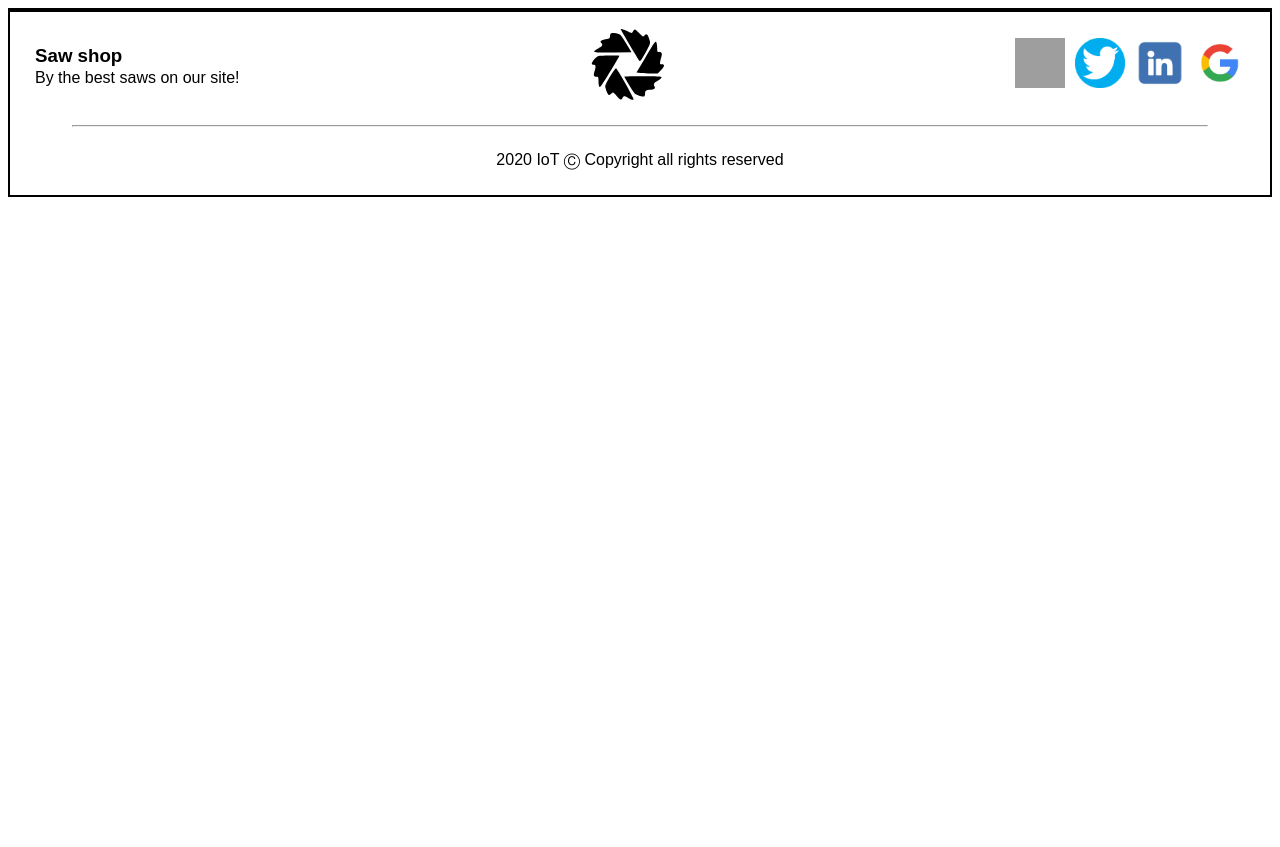
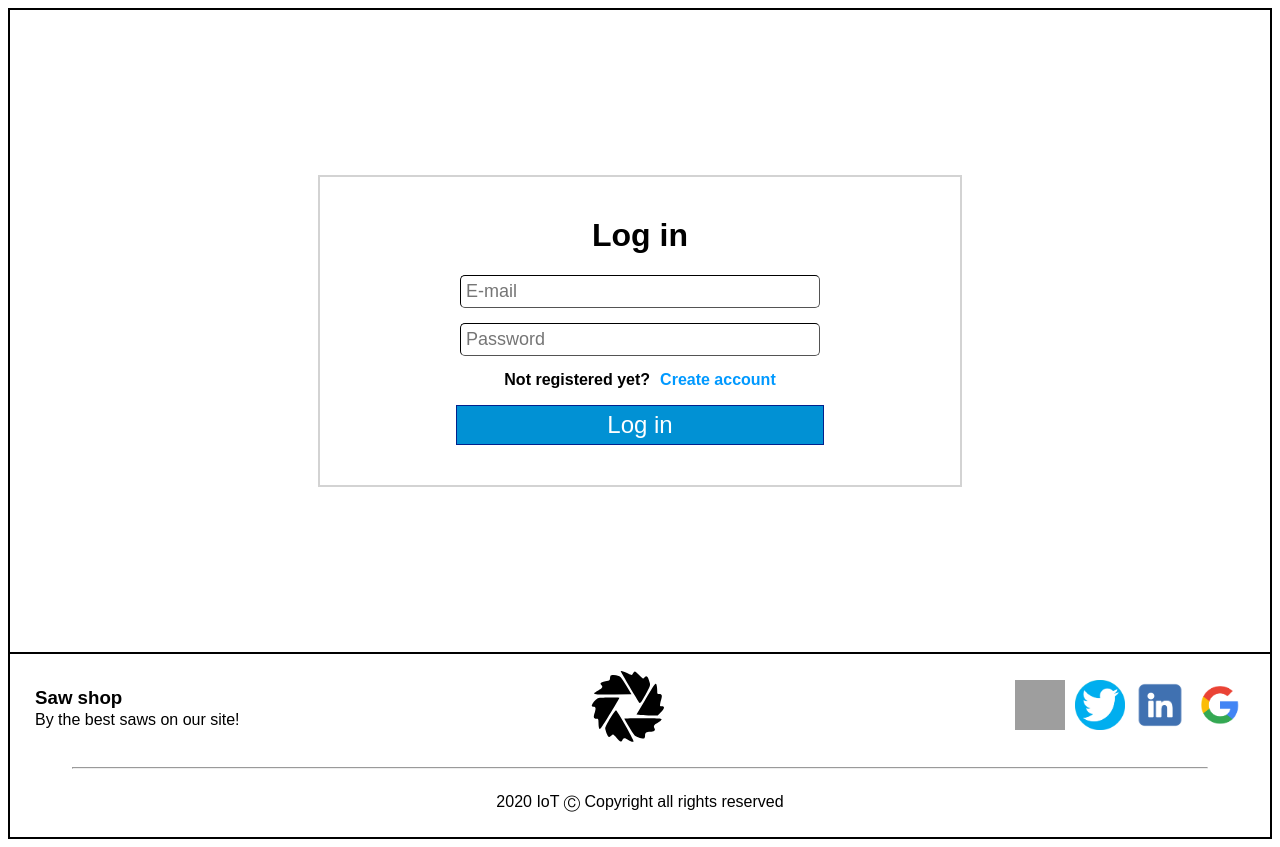
Before and after one commit to max-dmytryshyn/Web-Labs, a React (Create React App) app in the folder Lab 6+/spa/: page /login in a window 1280 px wide. Before the commit the page ends 800 px from the top, so only its background shows below. Built offline with nearby package versions, Linux system fonts and the light colour scheme; grey boxes are pictures that could not be loaded; the HTML template or start-up script is replaced by a standard one.

Commit message:
Add login page with all validations and logging

```diff
--- a/Lab 6+/spa/src/components/form_field/FormField.jsx
+++ b/Lab 6+/spa/src/components/form_field/FormField.jsx
@@ -9,7 +9,7 @@ export const FormField = (props) => {
       <label htmlFor={props.name} className="form_field__label">
         {props.label}
       </label>
-      <Field type={props.type} name={props.name} className="form_field__input" />
+      <Field type={props.type} name={props.name} placeHolder={props.placeHolder} className="form_field__input" />
       <ErrorMessage name={props.name}>{(msg) => <FormFieldErrorMessage message={msg} />}</ErrorMessage>
     </div>
   );
--- /dev/null
+++ b/Lab 6+/spa/src/components/login_page/LoginButton.css
@@ -0,0 +1,17 @@
+.login_button {
+  font-size: 24px;
+  color: white;
+  background-color: rgb(1, 145, 212);
+  border-style: solid;
+  border-width: 1px;
+  border-color: rgb(1, 33, 141);
+  padding: 5px 150px;
+
+  transition: background-color 0.3s, color 0.3s;
+}
+
+.login_button:hover {
+  color: rgb(46, 46, 46);
+  background-color: white;
+  border-color: black;
+}
--- /dev/null
+++ b/Lab 6+/spa/src/components/login_page/LoginButton.jsx
@@ -0,0 +1,9 @@
+import "./LoginButton.css";
+
+export const LoginButton = (props) => {
+  return (
+    <button form="login_form" type="submit" className="login_button">
+      Log in
+    </button>
+  );
+};
--- a/Lab 6+/spa/src/components/login_page/LoginPage.css
+++ b/Lab 6+/spa/src/components/login_page/LoginPage.css
@@ -0,0 +1,45 @@
+.login_main {
+  border: solid;
+  border-color: lightgrey;
+  border-width: 2px;
+  width: 600px;
+  margin: 165px 0px;
+  padding: 40px 20px;
+
+  display: flex;
+  flex-direction: column;
+  align-items: center;
+  align-self: center;
+}
+
+.login_main__label {
+  margin-top: 0px;
+}
+
+.login_main__form {
+  display: flex;
+  flex-direction: column;
+  align-items: center;
+  width: 100%;
+}
+
+.login_main__form > * {
+  width: 60%;
+  margin-bottom: 15px;
+}
+
+.login_main__not_registered {
+  display: flex;
+  justify-content: center;
+  font-weight: bold;
+}
+
+.login_main__not_registered__text {
+  margin-right: 10px;
+  margin-top: 0px;
+}
+
+.login_main__not_registered__link {
+  color: rgb(0, 153, 255);
+  margin-top: 0px;
+}
--- a/Lab 6+/spa/src/components/login_page/LoginPage.jsx
+++ b/Lab 6+/spa/src/components/login_page/LoginPage.jsx
@@ -1,9 +1,55 @@
 import "./LoginPage.css";
 import { Footer } from "../footer/Footer";
+import { Form, Formik } from "formik";
+import { FormField } from "../form_field/FormField";
+import { Link } from "react-router-dom";
+import { LoginButton } from "./LoginButton";
+import { login } from "../../services/api";
 
 export const LoginPage = () => {
   return (
     <>
+      <main className="login_main">
+        <h1 className="login_main__label">Log in</h1>
+        <Formik
+          initialValues={{ email: "", password: "" }}
+          validateOnChange={false}
+          validateOnBlur={false}
+          validate={async (values) => {
+            let errors = {};
+            if (values.email === "") {
+              errors.email = "Email not provided";
+            } else if (!/^\w+([.-]?\w+)*@\w+([.-]?\w+)*(\.\w{2,3})+$/.test(values.email)) {
+              errors.email = "Ivalid email";
+            }
+            if (values.password === "") {
+              errors.password = "Password not provided";
+            }
+            if (values.email !== "" && values.password !== "") {
+              await login(values.email, values.password)
+                .then()
+                .catch((error) => (errors.password = "Wrong email or password"));
+            }
+
+            return errors;
+          }}
+          onSubmit={() => {
+            window.location.href = "/";
+          }}
+        >
+          <Form className="login_main__form" id="login_form">
+            <FormField name="email" type="email" placeHolder="E-mail"></FormField>
+            <FormField name="password" type="password" placeHolder="Password"></FormField>
+          </Form>
+        </Formik>
+        <div className="login_main__not_registered">
+          <p className="login_main__not_registered__text">Not registered yet?</p>
+          <Link className="login_main__not_registered__link" to="/registration">
+            Create account
+          </Link>
+        </div>
+        <LoginButton />
+      </main>
       <Footer />
     </>
   );
--- a/Lab 6+/spa/src/components/order_page/OrderForm.jsx
+++ b/Lab 6+/spa/src/components/order_page/OrderForm.jsx
@@ -20,7 +20,7 @@ export const OrderForm = () => {
         }
         if (values.email === "") {
           errors.email = "Field required";
-        } else if (!/^\w+([\.-]?\w+)*@\w+([\.-]?\w+)*(\.\w{2,3})+$/.test(values.email)) {
+        } else if (!/^\w+([.-]?\w+)*@\w+([.-]?\w+)*(\.\w{2,3})+$/.test(values.email)) {
           errors.email = "Ivalid email";
         }
         if (values.phone_number === "") {
--- a/Lab 6+/spa/src/services/api.js
+++ b/Lab 6+/spa/src/services/api.js
@@ -11,3 +11,10 @@ export const getAllSawsWithFilters = async (driveType = "", materialToSaw = "",
 export const getSawById = async (id) => {
   return (await axios.get(`http://127.0.0.1:8000/saws/all/${id}/`)).data;
 };
+
+export const login = async (email, password) => {
+  return await axios.post(`http://127.0.0.1:8000/saws_shop_users/login/`, {
+    email: email,
+    password: password,
+  });
+};
```
